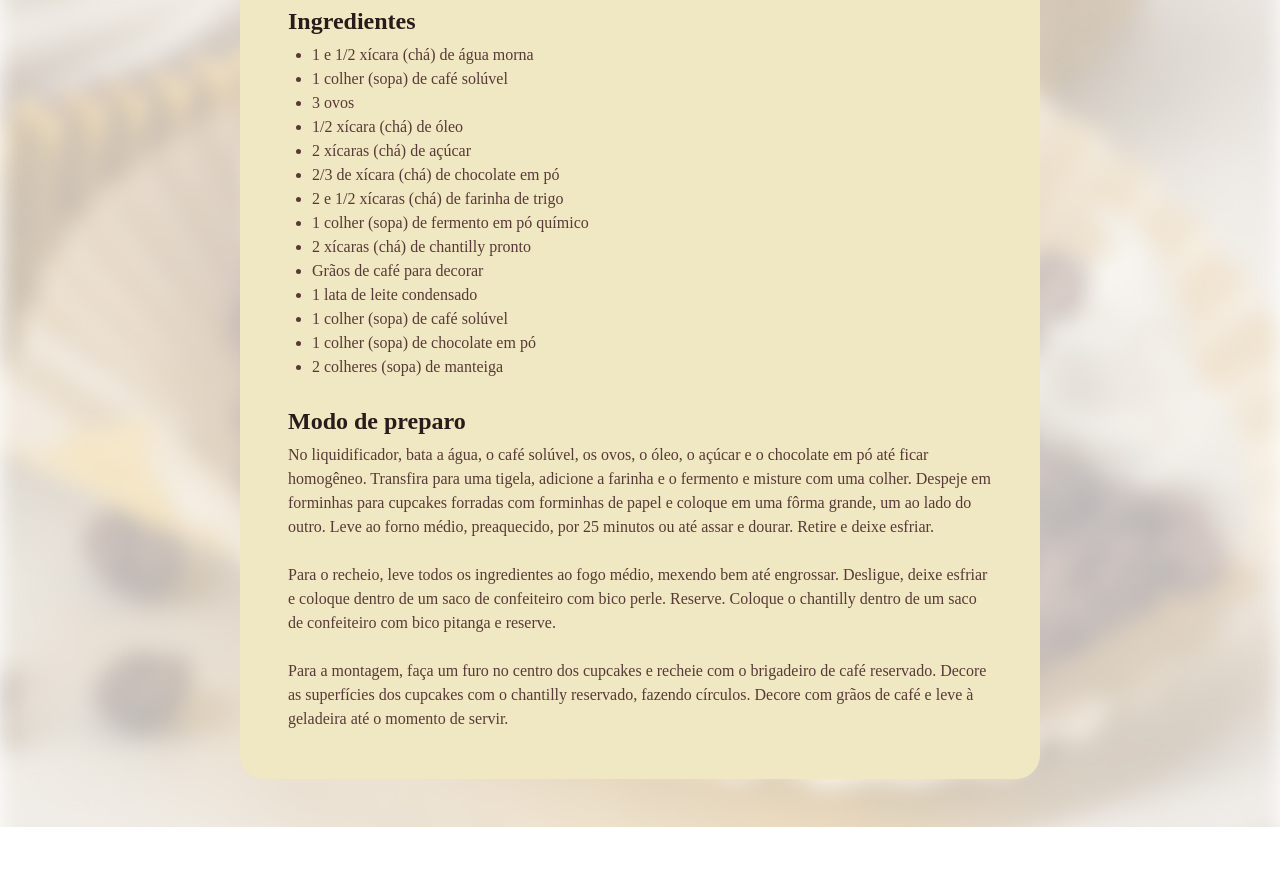
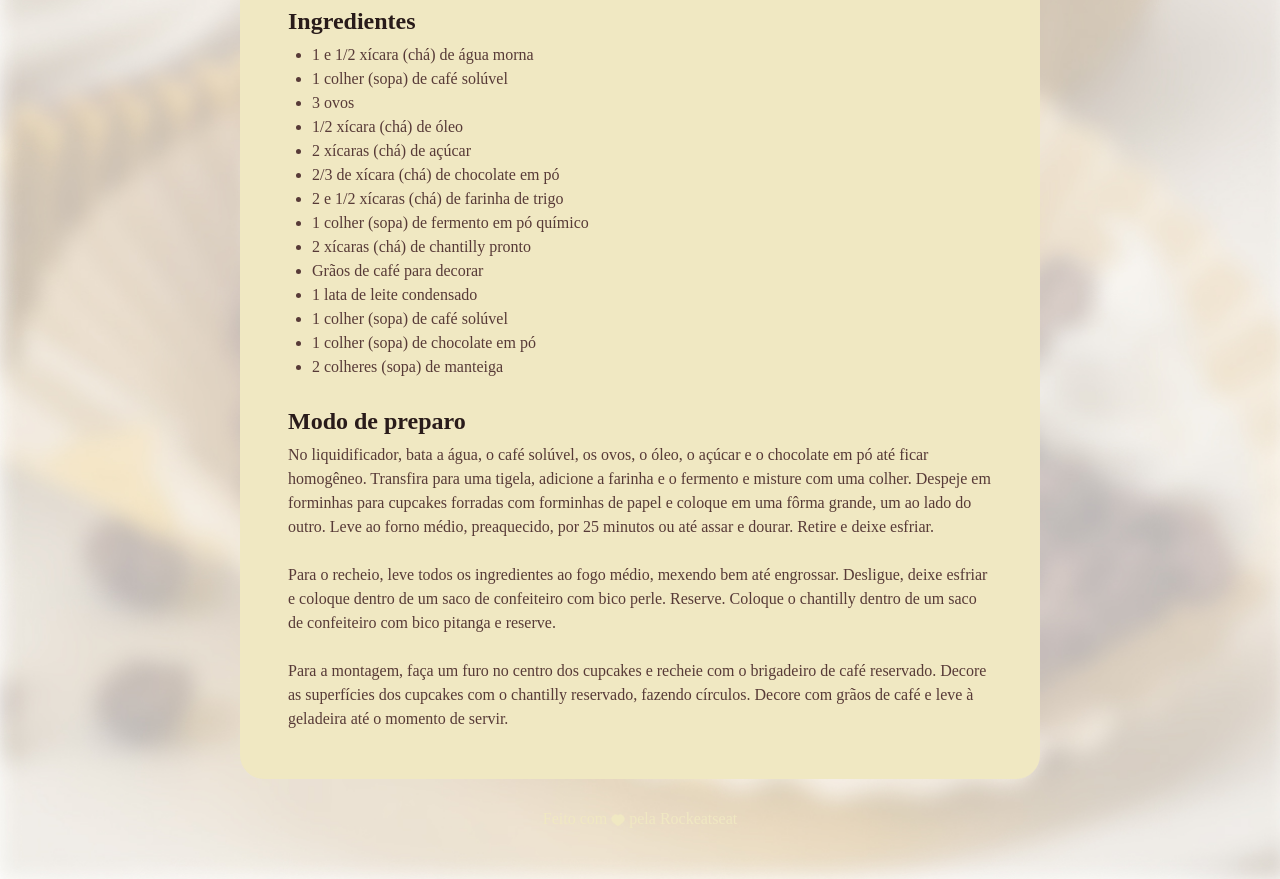
Before and after one commit to fabianogomes01/P-gina-de-receita, a plain HTML site: page index.html in a window 1280 px wide. Shown: the part 720-1599 px from the top of the page. Before the commit the page ends 1547 px from the top, so only its background shows below. Drawn offline with Linux system fonts and the light colour scheme; a web font is replaced by a local one.

Commit message:
adicionando footer

```diff
--- a/index.html
+++ b/index.html
@@ -57,6 +57,10 @@
         </main>
 
     </div>
-
+    <footer>
+        Feito com
+        <img src="/assets/Vector.svg" alt="Coração">
+        pela Rockeatseat
+    </footer>
 </body>
 </html>
--- a/style.css
+++ b/style.css
@@ -20,7 +20,7 @@ body {
     padding: 24px;
     background-color: #F0E8C2;
     border-radius: 24px;
-    margin: 48px auto;
+    margin: 48px auto 28px;
 }
 
 img {
@@ -58,3 +58,13 @@ h1, h2 {
 ul {
     padding-left: 24px;
 }
+
+footer {
+    color: #F0E8C2;
+    text-align: center;
+    padding-bottom: 48px;
+}
+
+footer img {
+    vertical-align: middle;
+}
```
Also changed, not shown: assets/Vector.svg (added).
